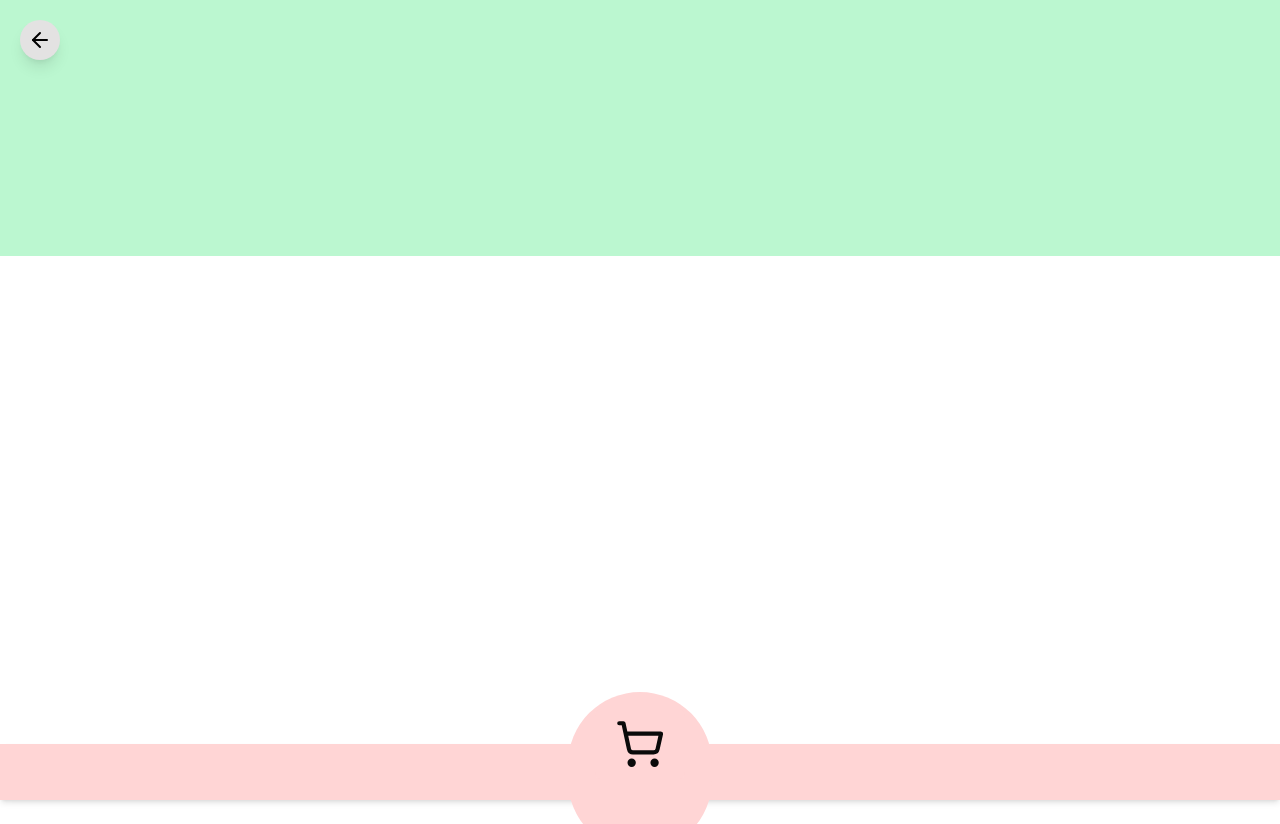
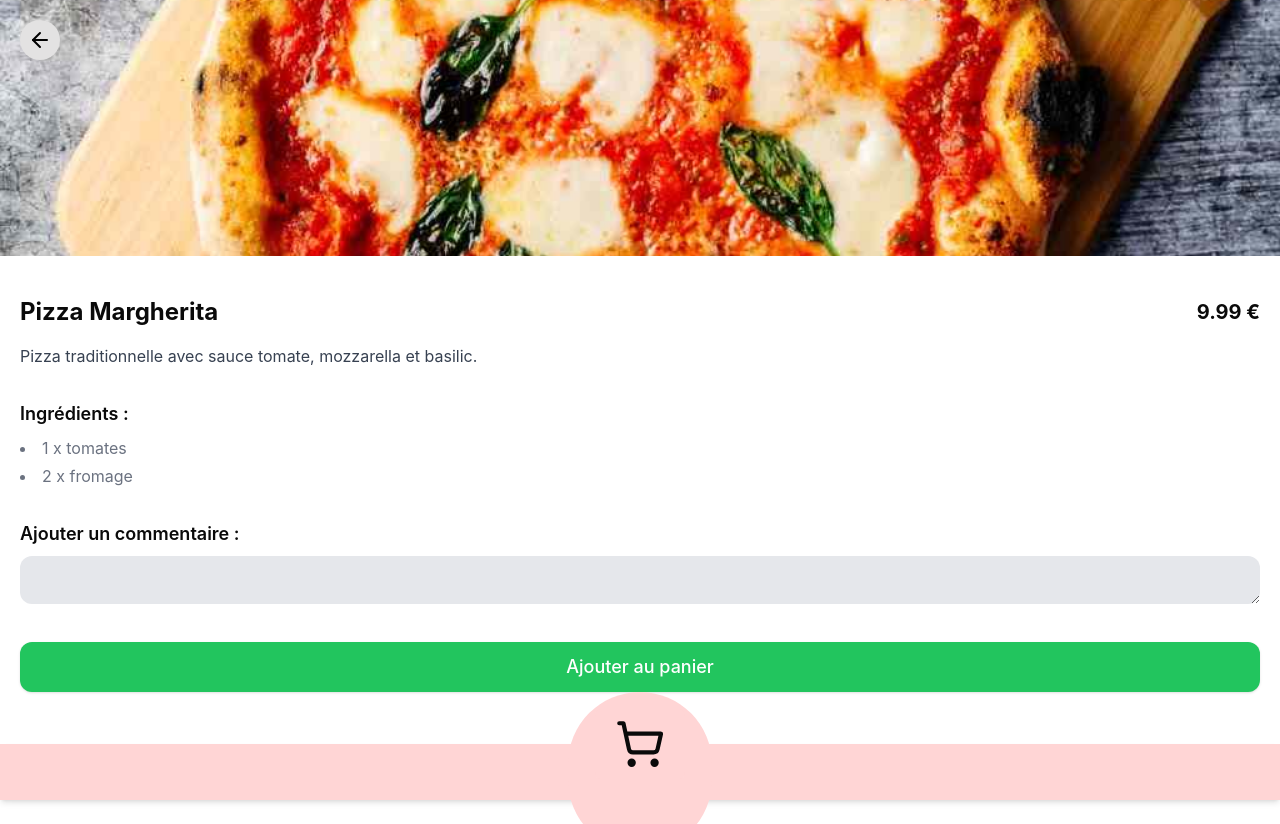
Before and after one commit to Khannouf/fasto-resto-front, a React (Vite) app: page /restaurant/1/1 in a window 1280 px wide. Before the commit the page ends 800 px from the top, so only its background shows below. Built offline with nearby package versions, Linux system fonts and the light colour scheme.

Commit message:
end detail, begin cart context

```diff
--- /dev/null
+++ b/src/context/cartContext.tsx
@@ -0,0 +1,55 @@
+import React, { createContext, useContext, useReducer } from "react";
+
+// Importer les types définis ci-dessus
+import { Cart, CartAction, Dish, Menu } from '../types/type';
+
+// Valeur initiale du panier
+const initialCart: Cart = {
+    dishes: [],
+    menus: []
+};
+
+// Réducteur qui gère les actions
+const cartReducer = (state: Cart, action: CartAction): Cart => {
+    switch (action.type) {
+        case "ADD_DISH":
+            return { ...state, dishes: [...state.dishes, action.dish] };
+        case "REMOVE_DISH":
+            return { ...state, dishes: state.dishes.filter(dish => dish.id !== action.dishId) };
+        case "ADD_MENU":
+            return { ...state, menus: [...state.menus, action.menu] };
+        case "REMOVE_MENU":
+            return { ...state, menus: state.menus.filter(menu => menu.id !== action.menuId) };
+        default:
+            return state;
+    }
+};
+
+// Créer un CartContext
+const CartContext = createContext<{
+    cart: Cart;
+    dispatch: React.Dispatch<CartAction>;
+}>({
+    cart: initialCart,
+    dispatch: () => null
+});
+
+// Fournisseur CartContext
+export const CartProvider: React.FC = ({ children }) => {
+    const [cart, dispatch] = useReducer(cartReducer, initialCart);
+
+    return (
+        <CartContext.Provider value={{ cart, dispatch }}>
+            {children}
+        </CartContext.Provider>
+    );
+};
+
+// Hook personnalisé pour utiliser le CartContext
+export const useCart = () => {
+    const context = useContext(CartContext);
+    if (!context) {
+        throw new Error("useCart must be used within a CartProvider");
+    }
+    return context;
+};
--- /dev/null
+++ b/src/types/type.tsx
@@ -0,0 +1,42 @@
+// Types pour les ingrédients
+export type Ingredient = {
+    ingredientId: number;
+    quantity: string;
+};
+
+// Types pour un plat (Dish)
+export type Dish = {
+    id: number;
+    name: string;
+    categorieid: number;
+    price: number;
+    nbelement: number;
+};
+
+// Types pour les éléments de menu (MenuDish)
+export type MenuDish = {
+    dishId: number;
+    configuration: number;
+};
+
+// Types pour un menu
+export type Menu = {
+    id: number;
+    name: string;
+    price: number;
+    dish: MenuDish[];
+    nbelement: number;
+};
+
+// Type pour un panier
+export type Cart = {
+    dishes: Dish[];
+    menus: Menu[];
+};
+
+// Actions possibles sur le panier
+export type CartAction =
+    | { type: "ADD_DISH"; dish: Dish }
+    | { type: "REMOVE_DISH"; dishId: number }
+    | { type: "ADD_MENU"; menu: Menu }
+    | { type: "REMOVE_MENU"; menuId: number };
--- a/src/views/espaceClient/detailDish.tsx
+++ b/src/views/espaceClient/detailDish.tsx
@@ -1,15 +1,32 @@
 import { ArrowLeft } from 'lucide-react'
 import React from 'react'
 import { Link, useParams } from 'react-router-dom'
-import pizzaImg from '../../assets/pizza.jpg';
-
+import pizzaImg from '../../assets/pizza.jpg'
+import { Button } from '../../components/ui/button'
+//import { Textarea } from '../../components/ui/textarea'
 
 const DetailDish = () => {
     const params = useParams()
 
+    type Ingredient = {
+        ingredientId: number
+        quantity: string
+    }
+
+    type Dish = {
+        id: number
+        imageUrl: string
+        name: string
+        description: string
+        categorieid: number
+        price: number
+        ingredients: Ingredient[]
+    }
+
+
     const item = {
         id: 1,
-        imageUrl: {pizzaImg},
+        imageUrl: pizzaImg,
         name: "Pizza Margherita",
         description: "Pizza traditionnelle avec sauce tomate, mozzarella et basilic.",
         categorieid: 1,
@@ -20,23 +37,79 @@ const DetailDish = () => {
         ]
     }
 
+    const ingredients = [
+        {
+            id: 1,
+            name: "tomates"
+        },
+        {
+            id: 2,
+            name: "fromage"
+        }
+    ]
+    const handleButton = (item: Dish) => {
+        //add to context cart
+        console.log(item);
+    }
+
     return (
-        <>
-            {/* La div verte avec z-0 pour qu'elle soit derrière */}
-            <div className='fixed top-0 left-0 bg-green-200 w-full h-64 flex items-center justify-center z-0'>
-                {/* <img src={item.imageUrl}
-                        alt="Image"
-                        className="w-full h-full object-cover" /> */}
+        <div className="w-screen overflow-x-hidden">
+            {/* Header avec image */}
+            <div className="relative bg-green-200 w-full h-64 flex items-center justify-center">
+                <img
+                    src={item.imageUrl}
+                    alt="Image"
+                    className="w-full h-full object-cover"
+                />
+                <div className="absolute top-5 left-5 bg-[#e3e2e2] h-10 w-10 flex items-center justify-center rounded-full shadow-lg z-10">
+                    <Link to={`/restaurant/${params.idResto}/menu`} className="text-black">
+                        <ArrowLeft />
+                    </Link>
+                </div>
             </div>
 
+            {/* Contenu */}
+            <div className="w-full flex flex-col gap-4 p-5 mt-5 rounded-t-3xl">
+                {/* Nom et prix */}
+                <div className="flex justify-between items-center">
+                    <h1 className="text-2xl font-bold">{item.name}</h1>
+                    <span className="text-xl font-bold">{item.price} €</span>
+                </div>
 
-            {/* Le bouton retour avec un z-10 pour qu'il passe au-dessus */}
-            <div className='bg-[#e3e2e2] h-10 w-10 fixed top-5 left-5 flex items-center justify-center rounded-full shadow-lg z-10'>
-                <Link to={`/restaurant/${params.idResto}/menu`} className='text-black ml-[-1.25rem]'>
-                    <ArrowLeft className='ml-5' />
-                </Link>
+                {/* Description */}
+                <p className="text-gray-700">{item.description}</p>
+
+                {/* Ingrédients */}
+                <div>
+                    <h2 className="text-lg font-semibold mt-4 mb-2">Ingrédients :</h2>
+                    <ul className="max-w-md space-y-1 text-gray-500 list-disc list-inside">
+                        {item.ingredients.map((ingredient, index) => {
+                            const ingredientInfo = ingredients.find(i => i.id === ingredient.ingredientId)
+                            return (
+                                <li key={index}>
+                                    {ingredient.quantity} x {ingredientInfo ? ingredientInfo.name : "Ingrédient inconnu"}
+                                </li>
+                            )
+                        })}
+                    </ul>
+
+                </div>
+
+                {/* Commentaire */}
+                <div className="mt-4">
+                    <h2 className="text-lg font-semibold mb-2">Ajouter un commentaire :</h2>
+                    {/* Rajouter le Textare de shadcn a la maison */}
+                    <textarea id="story" name="story" className='w-full bg-gray-200 rounded-xl'></textarea>
+                    {/* <Textarea placeholder="Ajouter des instructions ou préférences..." className="w-full" /> */}
+                </div>
+                {/* Bouton Ajouter au panier */}
+                <Button className="w-full bg-green-500 text-white text-lg py-6 rounded-xl mt-4" onClick={() => handleButton(item)}>
+                    Ajouter au panier
+                </Button>
             </div>
-        </>
+
+            <div className="w-full h-28 flex items-center justify-start bg-white"></div>
+        </div>
     )
 }
 export default DetailDish
```
